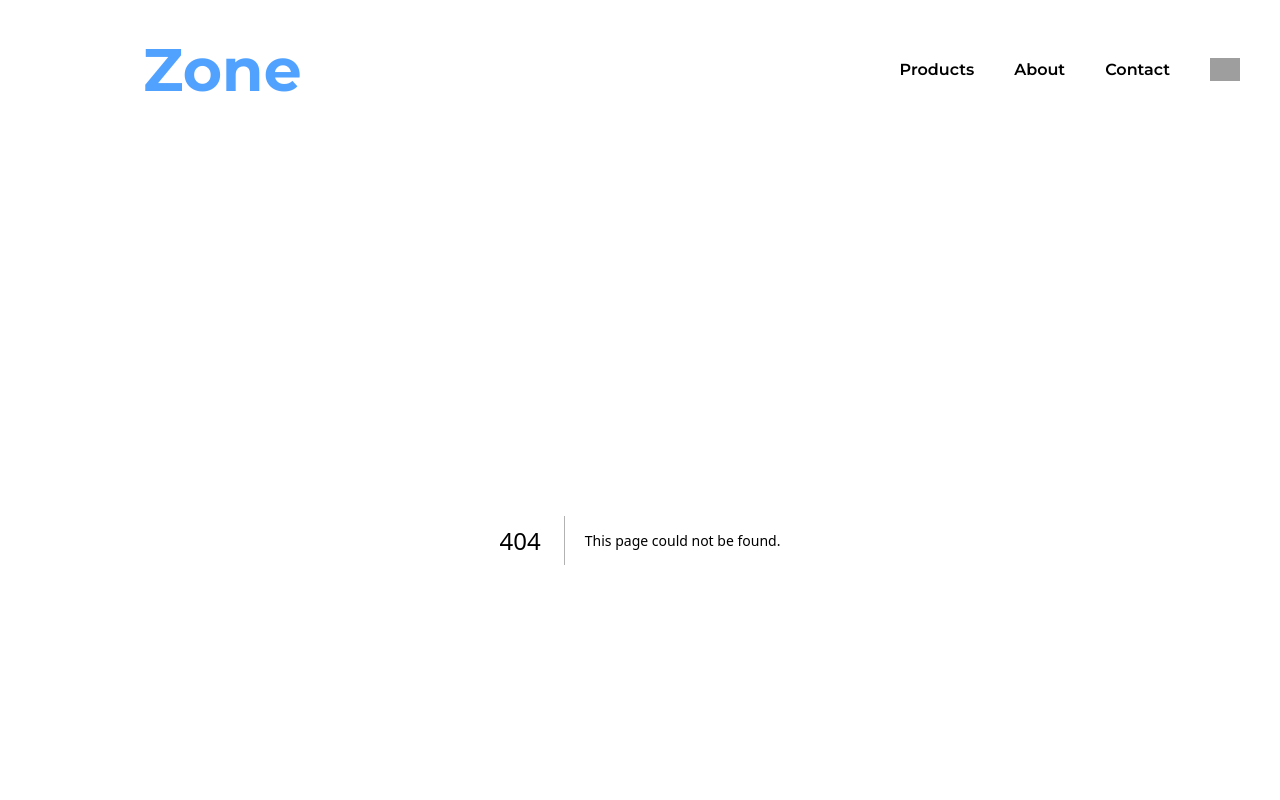
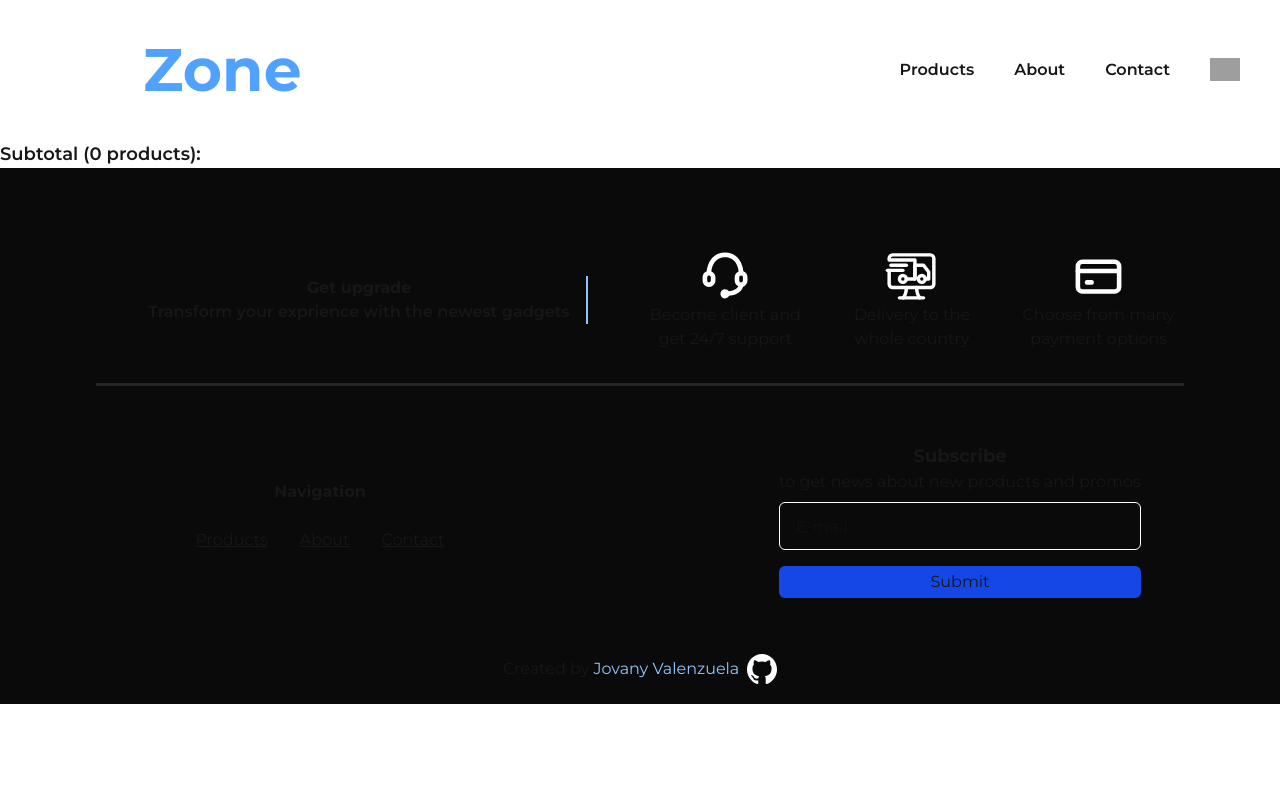
Before and after one commit to Jovanyvale/TekZone, a Next.js app: page /cart in a window 1280 px wide. Before the commit this address had no page. Shown: the top 800 px of the page. Built offline with nearby package versions, Linux system fonts and the light colour scheme; grey boxes are pictures that could not be loaded.

Commit message:
context implementation part 1

```diff
--- /dev/null
+++ b/app/cart/layout.tsx
@@ -0,0 +1,7 @@
+export default function productsLayout({ children }: { children: React.ReactNode }) {
+    return (
+        <div>
+            {children}
+        </div>
+    )
+}
--- /dev/null
+++ b/app/cart/page.tsx
@@ -0,0 +1,19 @@
+'use client'
+
+import { useCart } from "../context/Context"
+
+export default function Cart() {
+
+    const { cart, setCart } = useCart()
+
+    return (
+        <div className="flex">
+            <div className="flex flex-col">
+
+            </div>
+            <div className="flex flex-col">
+                <p className="font-semibold text-lg">Subtotal ({cart?.length} products):  </p>
+            </div>
+        </div>
+    )
+}
--- /dev/null
+++ b/app/components/cartProduct.tsx
@@ -0,0 +1,22 @@
+import Image from "next/image"
+export default function CartProduct(image, name, quantity, price, stock) {
+
+    return (
+        <div className="flex">
+            <Image src="" alt="Product"
+                width={80}
+                height={80}
+            />
+            <div className="flex flex-col">
+                <p>{name}</p>
+                <p>Quantity: {quantity}</p>
+                <p>${price * quantity}</p>
+            </div>
+            <div className="flex h-6 bg-white">
+                <button className="">-</button>
+                <input type="number" value={1} max={stock} />
+                <button>+</button>
+            </div>
+        </div>
+    )
+}
--- /dev/null
+++ b/app/context/Context.tsx
@@ -0,0 +1,26 @@
+import { useContext, createContext, useState } from "react";
+import { ProductType } from "../lib/types/dataType";
+
+type CartContextType = {
+    cart: ProductType[]
+    setCart: React.Dispatch<React.SetStateAction<ProductType[]>>
+}
+
+const CartContext = createContext<CartContextType | undefined>(undefined)
+
+export function CartProvider({ children }: { children: React.ReactNode }) {
+
+    const [cart, setCart] = useState<ProductType[]>([])
+
+    return (
+        <CartContext.Provider value={{ cart, setCart }}>
+            {children}
+        </CartContext.Provider>
+    )
+}
+
+export function useCart(): CartContextType {
+    const context = useContext(CartContext)
+    if (!context) throw new Error("useCart should be inside of CartProvider")
+    return context
+}
--- a/app/layout.tsx
+++ b/app/layout.tsx
@@ -4,6 +4,7 @@ import Link from "next/link";
 import "./globals.css";
 import { montserrat } from "./ui/fonts";
 import DisplayMenu from "./components/DisplayMenu";
+import { CartProvider } from "./context/Context";
 
 export const metadata: Metadata = {
   title: "Create Next App",
@@ -16,6 +17,7 @@ export default function RootLayout({
   children: React.ReactNode;
 }>) {
   return (
+    <CartProvider>
       <html lang="en">
         <body
           className={`${montserrat.className} antialiased`}
@@ -91,5 +93,6 @@ export default function RootLayout({
           </footer>
         </body>
       </html >
+    </CartProvider>
   );
 }
--- a/app/page.tsx
+++ b/app/page.tsx
@@ -11,13 +11,12 @@ export default function Home() {
 
   const [products, setProducts] = useState<Data[]>([]);
   const [productsStatus, setProductsStatus] = useState(0)
-  const [fetchMessage, setFetchMessage] = useState('')
 
   useEffect(() => {
     const disorderData = async () => {
       const result: ApiResponse | undefined = await getData();
       if (!result) {
-        setFetchMessage('Unaviable to load products.')
+        throw new Error("Unaviable to load products")
       } else {
         const data = result.data
         const status = result.status
```
Lines whose indentation alone changed are shown as unchanged.
